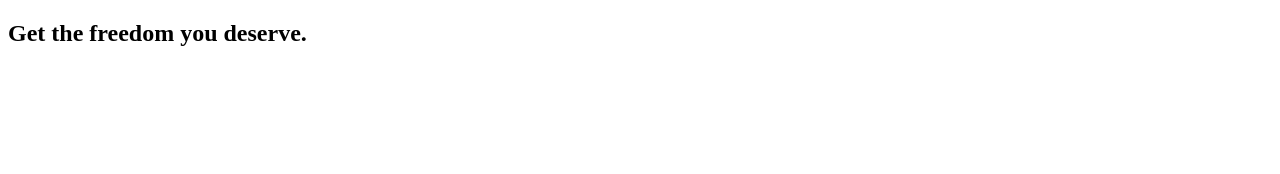
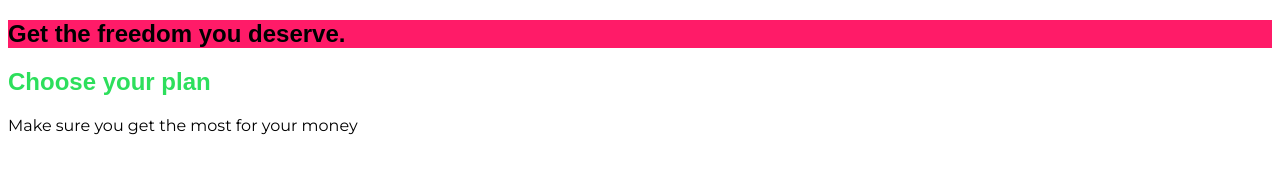
Before and after one commit to LucasMallmann/CSS---Guia-Completo, a plain HTML site: page starting setup/index.html in a window 1280 px wide. Drawn offline with Linux system fonts and the light colour scheme.

Commit message:
Specificação de CSS

```diff
--- a/starting setup/index.html
+++ b/starting setup/index.html
@@ -6,13 +6,22 @@
 	<meta http-equiv="X-UA-Compatible" content="ie=edge">
 	<title>uHost</title>
 	<link rel="shortcut icon" href="favicon.png">
+	<link href="https://fonts.googleapis.com/css?family=Roboto+Slab" rel="stylesheet">
+	<link href="https://fonts.googleapis.com/css?family=Montserrat:400,600" rel="stylesheet">
+	<link rel="stylesheet" href="style.css">
 </head>
 
 <body>
     <main>
-        <section>
+			<section id="product-overview">
 					<h1>Get the freedom you deserve.</h1>
 			</section>
+
+			<section id="plans">
+				<h1 class="section-title">Choose your plan</h1>
+				<p>Make sure you get the most for your money</p>
+			</section>
+
 			</main>
 </body>
 
--- /dev/null
+++ b/starting setup/style.css
@@ -0,0 +1,21 @@
+body{
+    font-family: 'Montserrat', sans-serif;
+}
+
+#product-overview{
+    background: #ff1b68;
+}
+
+
+#product-overview h1{
+    font-family: 'Quicksand', sans-serif;
+}
+
+h1{
+    font-family: sans-serif;
+}
+
+.section-title{
+    color: #2ddf5c;
+    /* font-family: inherit; */
+}
```
Lines whose indentation alone changed are shown as unchanged.
